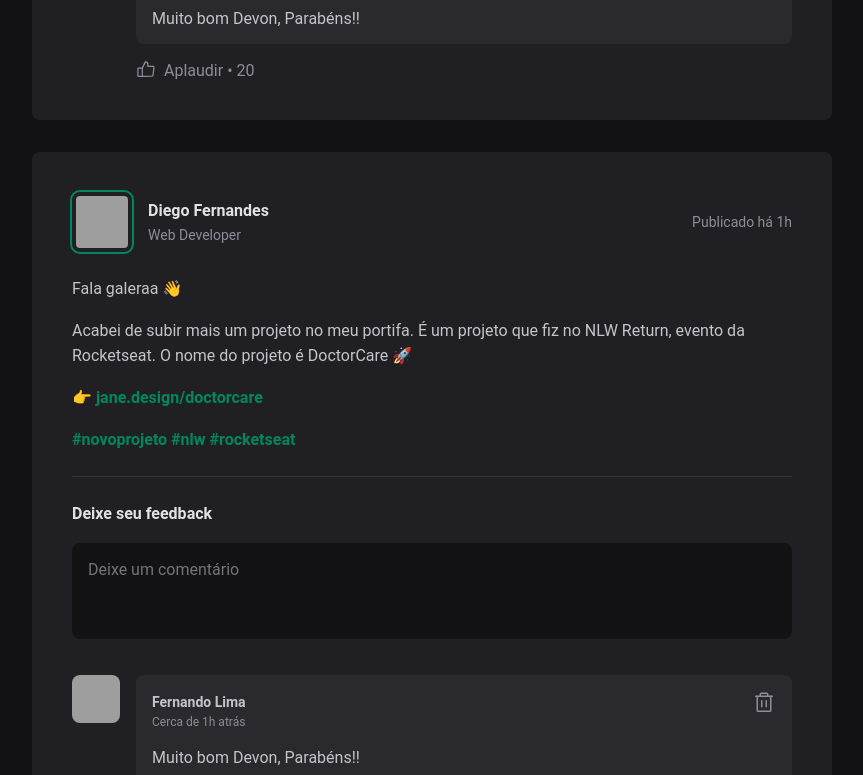
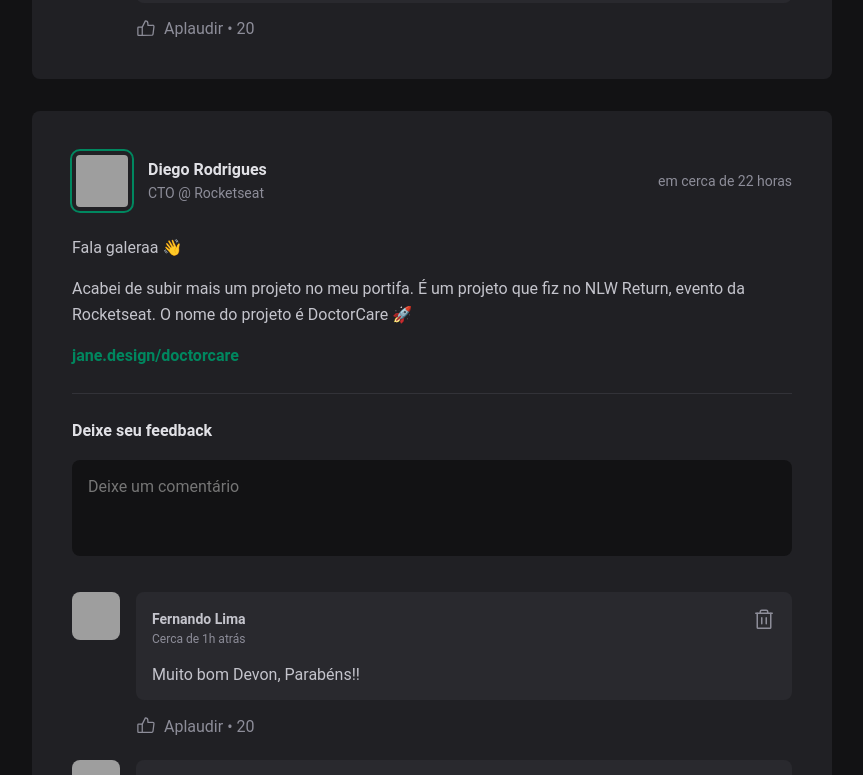
Before and after one commit to oFernandoLima/01-fundamentos-reactjs, a React app: page / in a window 1280 px wide. Shown: the part 1036-1811 px from the top of the page, without its empty margins (352-1215 px from the left). Built offline with nearby package versions, Linux system fonts and the light colour scheme; grey boxes are pictures that could not be loaded; the HTML template or start-up script is replaced by a standard one.

Commit message:
feat: post properties

```diff
--- a/package.json
+++ b/package.json
@@ -10,6 +10,7 @@
     "preview": "vite preview"
   },
   "dependencies": {
+    "date-fns": "^3.3.1",
     "phosphor-react": "^1.4.1",
     "react": "^18.2.0",
     "react-dom": "^18.2.0"
--- a/src/App.jsx
+++ b/src/App.jsx
@@ -4,6 +4,36 @@
 import { Sidebar } from "./components/Sidebar";
 import { Post } from "./components/Post";
 
+const posts = [
+  {
+    id: 1,
+    author: {
+      avatarUrl: 'https://github.com/oFernandoLima.png',
+      name: "Fernando Lima",
+      role: "Web Developer"
+    },
+    content: [
+      { type: "paragraph", content: "Fala galeraa 👋"},
+      { type: "paragraph", content: "Acabei de subir mais um projeto no meu portifa. É um projeto que fiz no NLW Return, evento da Rocketseat. O nome do projeto é DoctorCare 🚀"},
+      { type: "link", content: "jane.design/doctorcare"},
+    ],
+    publishedAt: new Date("2024-01-23 13:32:48"),
+  },
+  {
+    id: 2,
+    author: {
+      avatarUrl: 'https://github.com/diego3g.png',
+      name: "Diego Rodrigues",
+      role: "CTO @ Rocketseat"
+    },
+    content: [
+      { type: "paragraph", content: "Fala galeraa 👋"},
+      { type: "paragraph", content: "Acabei de subir mais um projeto no meu portifa. É um projeto que fiz no NLW Return, evento da Rocketseat. O nome do projeto é DoctorCare 🚀"},
+      { type: "link", content: "jane.design/doctorcare"},
+    ],
+    publishedAt: new Date("2024-01-23 18:59:13"),
+  }
+];
 
 function App() {
   return (
@@ -13,8 +43,16 @@
       <div className={styles.wrapper}>
         <Sidebar />
         <main>
-          <Post/>
-          <Post/>
+          {
+            posts.map(post => (
+              <Post
+                key={post.id}
+                author={post.author}
+                content={post.content}
+                publishedAt={post.publishedAt}
+              />
+            ))
+          }
         </main>
       </div>
     </div>
--- a/src/components/Post.jsx
+++ b/src/components/Post.jsx
@@ -1,28 +1,45 @@
+import { format, formatDistanceToNow } from 'date-fns';
+import ptBR from 'date-fns/locale/pt-BR';
+
 import { Avatar } from './Avatar';
 import { Comment } from './Comment';
 import styles from './Post.module.css';
 
-export function Post() {
+export function Post({ author, publishedAt, content }) {
+    const publishedDateFormatted = format(publishedAt, "d 'de' LLLL 'às' HH:mm'h'", {
+        locale: ptBR,
+    });
+
+    const publishedRelativeToNow = formatDistanceToNow(publishedAt, {
+        locale: ptBR,
+        addSuffix: true,
+    });
+
     return (
         <article className={styles.post}>
             <header>
                 <div className={styles.author}>
-                    <Avatar src="https://github.com/diego3g.png"/>
+                    <Avatar src={author.avatarUrl}/>
 
                     <div className={styles.authorInfo}>
-                        <strong>Diego Fernandes</strong>
-                        <span>Web Developer</span>
+                        <strong>{author.name}</strong>
+                        <span>{author.role}</span>
                     </div>
                 </div>
 
-                <time title='22 de Janeiro às 19:54h' dateTime='2024-01-22 19:54:37'>Publicado há 1h</time>
+                <time title={publishedDateFormatted} dateTime={publishedAt.toISOString()}>
+                    {publishedRelativeToNow}
+                </time>
             </header>
 
             <div className={styles.content}>
-                <p>Fala galeraa 👋</p>
-                <p>Acabei de subir mais um projeto no meu portifa. É um projeto que fiz no NLW Return, evento da Rocketseat. O nome do projeto é DoctorCare 🚀</p>
-                <p>👉 <a href="">jane.design/doctorcare</a></p>
-                <p><a href="">#novoprojeto</a> <a href="">#nlw</a> <a href="">#rocketseat</a></p>
+               {content.map(line => {
+                if (line.type === 'paragraph') {
+                    return <p>{line.content}</p>
+                } else if (line.type === 'link') {
+                    return <p><a href="#">{line.content}</a></p>
+                }
+               })}
             </div>
 
             <form className={styles.commentForm}>
```
Also changed, not shown: 1 other file (tests, documents, lock files or other folders).
